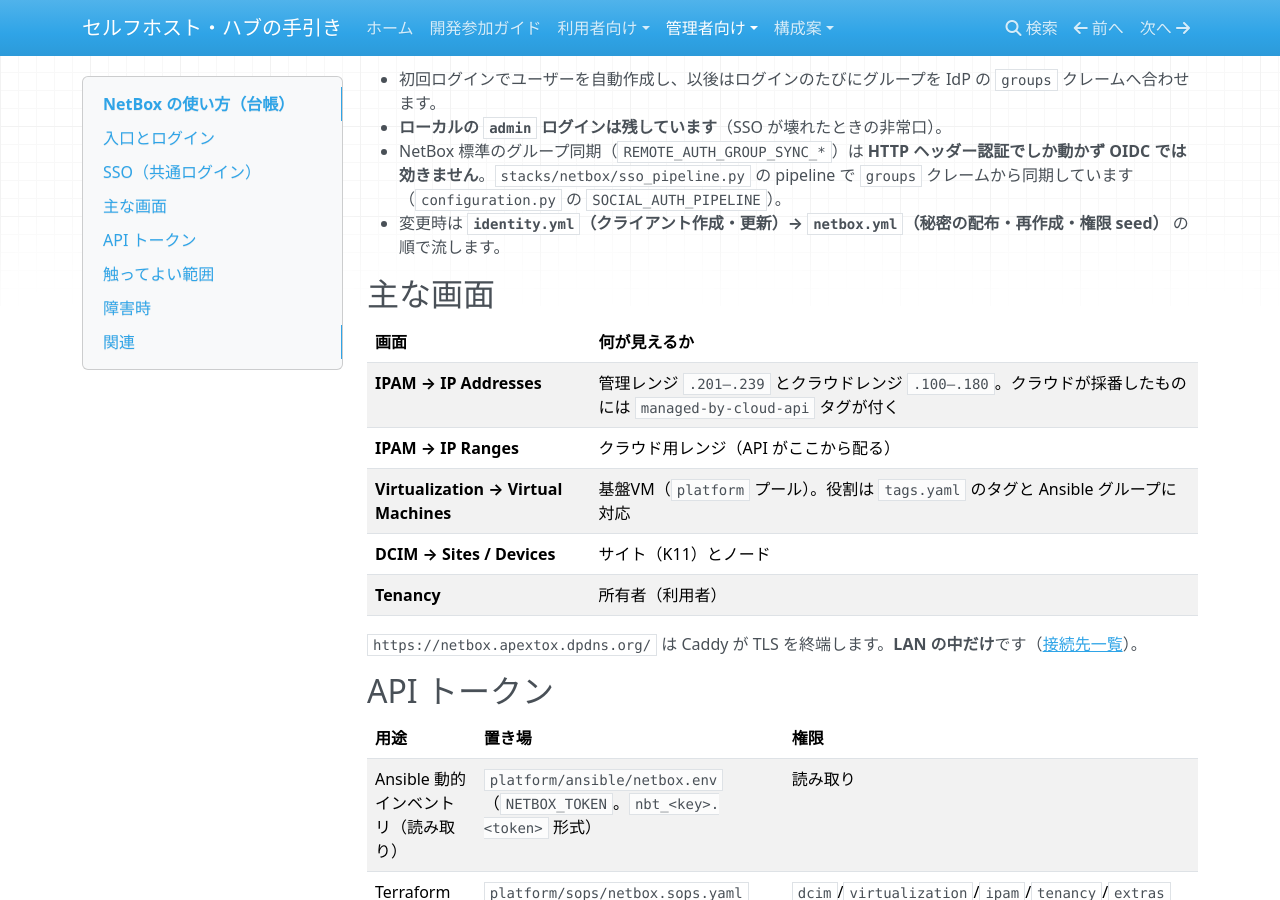
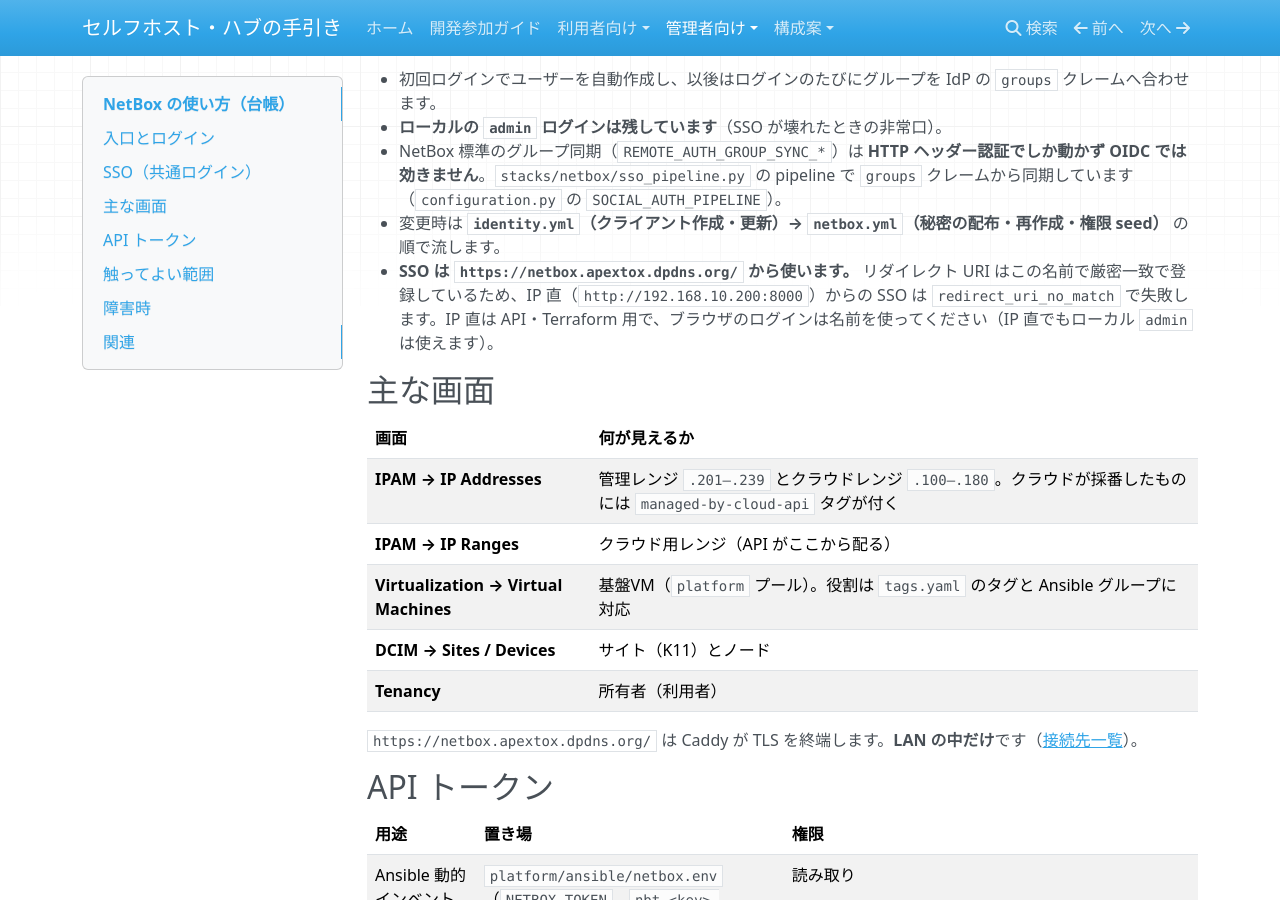
Before and after one commit to rurutheGeek/shake-cloud, an MkDocs documentation site: the page built from docs/operations/netbox.md, in a window 1280 px wide and 900 px high, scrolled down 943 px. Built offline with MkDocs 1.6.1, drawn with Linux system fonts in a browser that asks for light colours; nearby versions of some CDN libraries.

Commit message:
docs(netbox): SSO は名前（netbox.apextox.dpdns.org）から使うと明記する
IP 直で開くと redirect_uri が http://192.168.10.200:8000/... になり、
厳密一致に合わず redirect_uri_no_match で失敗するため。

```diff
--- a/docs/operations/netbox.md
+++ b/docs/operations/netbox.md
@@ -36,6 +36,7 @@
 - **ローカルの `admin` ログインは残しています**（SSO が壊れたときの非常口）。
 - NetBox 標準のグループ同期（`REMOTE_AUTH_GROUP_SYNC_*`）は **HTTP ヘッダー認証でしか動かず OIDC では効きません**。`stacks/netbox/sso_pipeline.py` の pipeline で `groups` クレームから同期しています（`configuration.py` の `SOCIAL_AUTH_PIPELINE`）。
 - 変更時は **`identity.yml`（クライアント作成・更新）→ `netbox.yml`（秘密の配布・再作成・権限 seed）** の順で流します。
+- **SSO は `https://netbox.apextox.dpdns.org/` から使います。** リダイレクト URI はこの名前で厳密一致で登録しているため、IP 直（`http://192.168.10.200:8000`）からの SSO は `redirect_uri_no_match` で失敗します。IP 直は API・Terraform 用で、ブラウザのログインは名前を使ってください（IP 直でもローカル `admin` は使えます）。
 
 ## 主な画面
 
```
